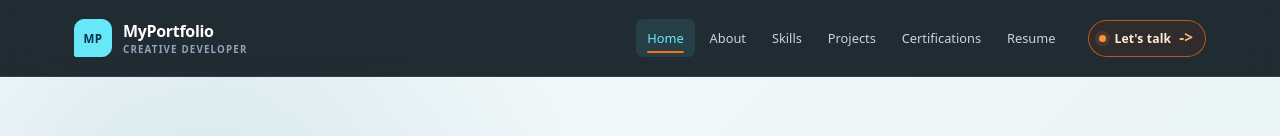
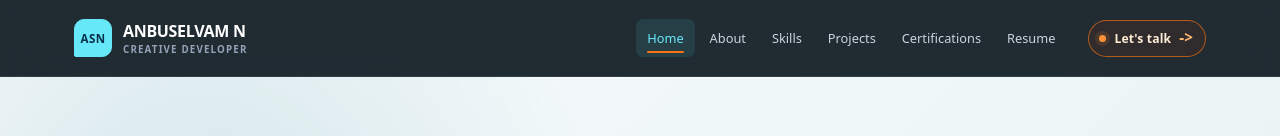
Before and after one commit to anbu6667/anbu-portfolio, a React (Vite) app: page / in a window 1280 px wide. Shown: the top 136 px of the page. Built offline with nearby package versions, Linux system fonts and the light colour scheme.

Commit message:
Update navbar logo to ASN

```diff
--- a/src/components/Navbar.jsx
+++ b/src/components/Navbar.jsx
@@ -15,9 +15,9 @@ export default function Navbar() {
     <nav className="site-navbar" aria-label="Primary navigation">
       <div className="site-container">
         <Link to="/" className="site-title">
-          <span className="site-mark">MP</span>
+          <span className="site-mark">ASN</span>
           <span className="site-title-copy">
-            <strong>MyPortfolio</strong>
+            <strong>ANBUSELVAM N</strong>
             <small>Creative developer</small>
           </span>
         </Link>
```
